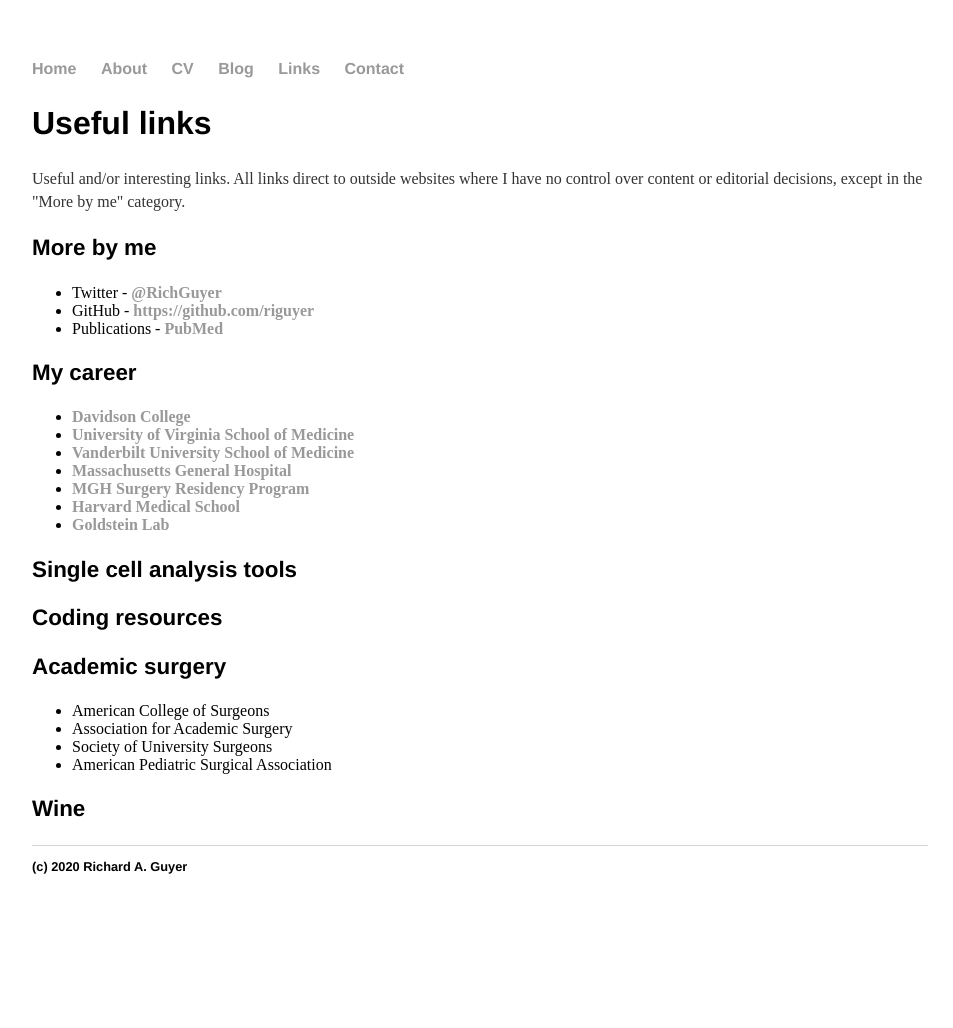
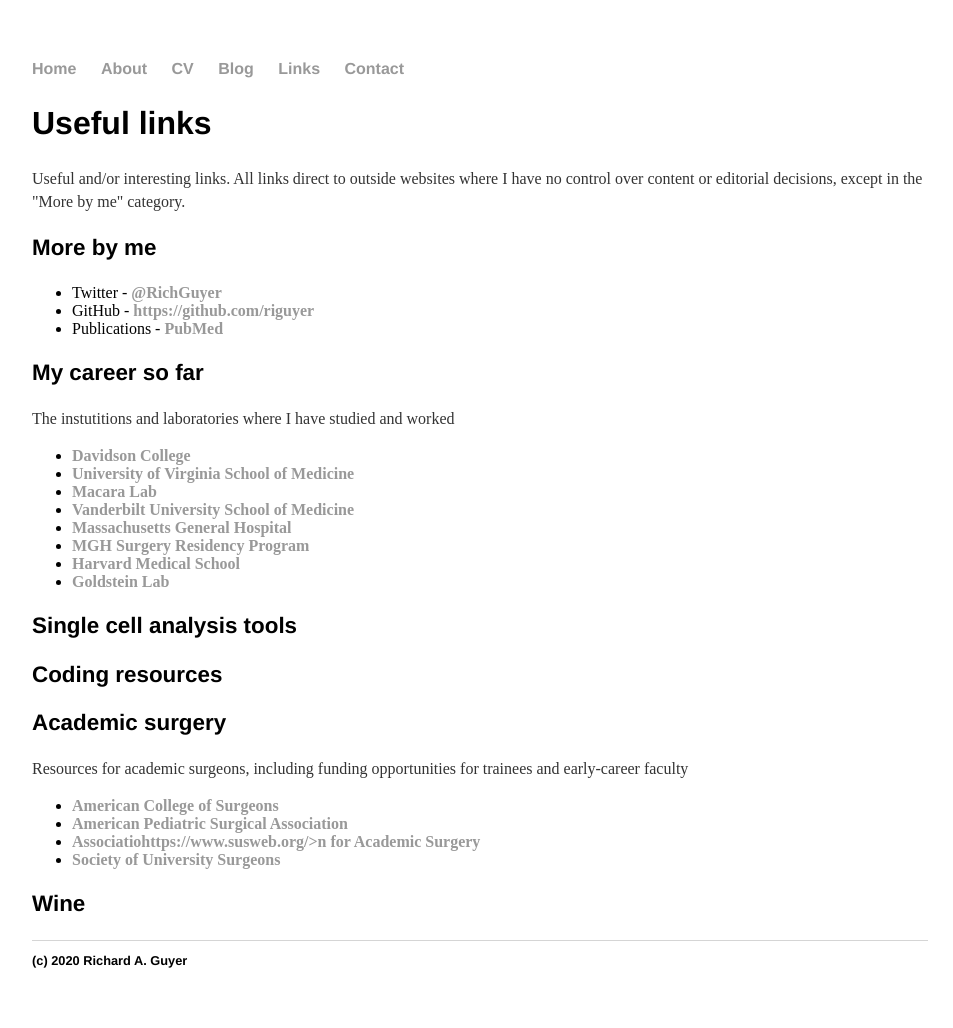
Before and after one commit to riguyer/riguyer.github.io, a Jekyll site: the page built from links.html, in a window 1280 px wide. Shown: the whole page, without its empty margins (160-1113 px from the left). Built offline with Jekyll 4.4.1, drawn with Linux system fonts in a browser that asks for light colours; before the commit the page ends 934 px from its top, so only the background shows below that.

Commit message:
Update links.html

```diff
--- a/links.html
+++ b/links.html
@@ -16,10 +16,12 @@
 			<li> Publications - <a href=https://pubmed.ncbi.nlm.nih.gov/?term=Guyer+R%5Bauthor%5D+and+%28%22Vanderbilt%22%5Baffiliation%5D+or+%22Massachusetts+General+Hospital%22%5Baffiliation%5D+or+%22Harvard%22%5Baffiliation%5D%29&sort=date><b>PubMed</b></a> </li>
 		</ul>
 
-		<h3>My career</h3>
+		<h3>My career so far</h3>
+		<p> The instutitions and laboratories where I have studied and worked </p>
 		<ul>
 			<li> <a href=https://www.davidson.edu/><b>Davidson College</b></a> </li>
 			<li> <a href=https://med.virginia.edu/><b>University of Virginia School of Medicine</b></a> </li>
+			<li> <a href=https://lab.vanderbilt.edu/macara-lab/><b>Macara Lab</b></a> </li>
 			<li> <a href=https://medschool.vanderbilt.edu/><b>Vanderbilt University School of Medicine</b></a> </li>
 			<li> <a href=https://www.massgeneral.org/><b>Massachusetts General Hospital</b></a> </li>
 			<li> <a href=https://www.massgeneral.org/surgery/education-and-training/surgical-residency-program><b>MGH Surgery Residency Program</b></a> </li>
@@ -32,11 +34,12 @@
 		<h3>Coding resources</h3>
 
 		<h3>Academic surgery</h3>
+		<p> Resources for academic surgeons, including funding opportunities for trainees and early-career faculty
 		<ul>
-			<li> American College of Surgeons </li>
-			<li> Association for Academic Surgery </li>
-			<li> Society of University Surgeons </li>
-			<li> American Pediatric Surgical Association </li>
+			<li> <a href=https://www.facs.org/><b>American College of Surgeons</b></a> </li>
+			<li> <a href=https://eapsa.org/><b>American Pediatric Surgical Association</b></a> </li>
+			<li> <a href=https://www.aasurg.org/><b>Associatiohttps://www.susweb.org/><b>n for Academic Surgery</b></a> </li>
+			<li> <a href=https://www.susweb.org/><b>Society of University Surgeons</b></a> </li>
 		</ul>
 
 		<h3>Wine</h3>
```
